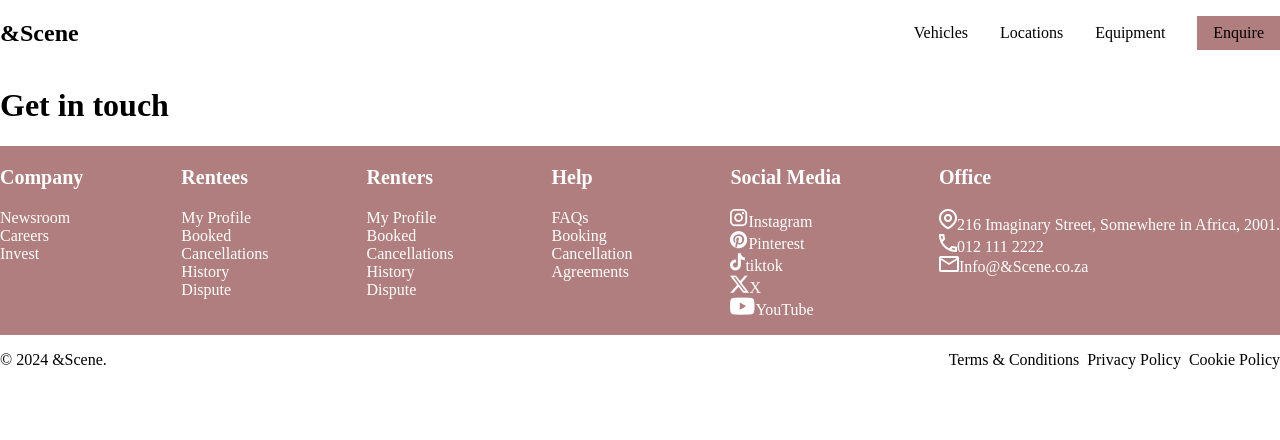
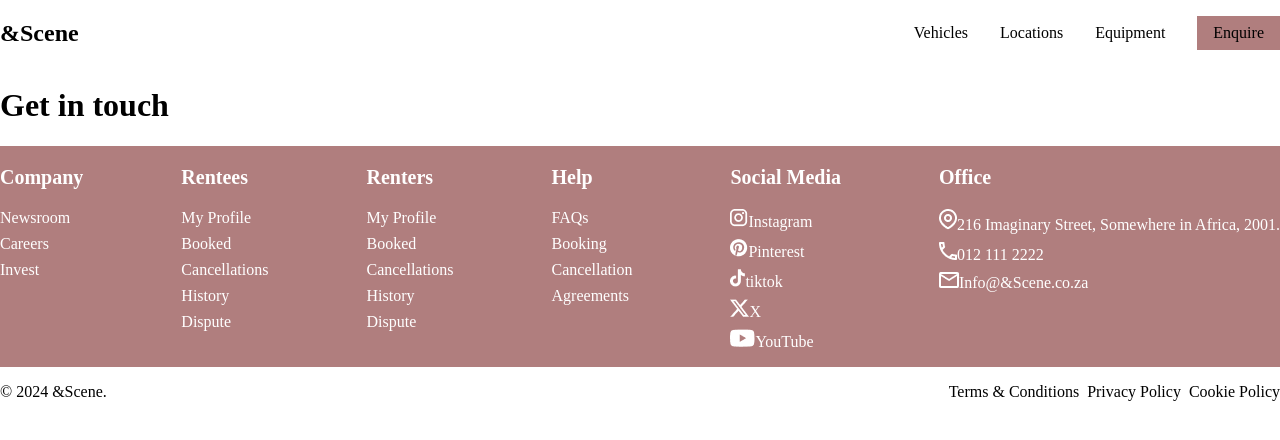
Before and after one commit to Thato-Hopolang/-Scene, a React (Vite) app in the folder TravelAfrica/: page /Contactpage in a window 1280 px wide. Shown: the top 440 px of the page. Built offline with nearby package versions, Linux system fonts and the light colour scheme.

Commit message:
Modifies Footer styles

```diff
--- a/TravelAfrica/src/Components/Footer/Footer.css
+++ b/TravelAfrica/src/Components/Footer/Footer.css
@@ -11,6 +11,9 @@
 
 .footer-ul {
   padding: 0;
+  display: flex;
+  flex-direction: column;
+  gap: 0.5rem;
 }
 
 .footer-ul a {
```
